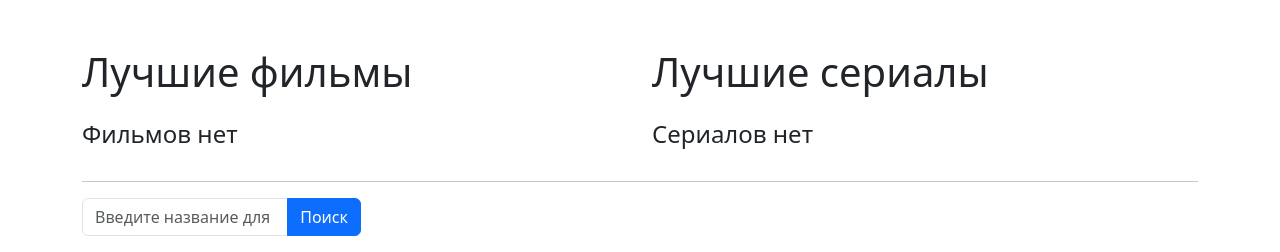
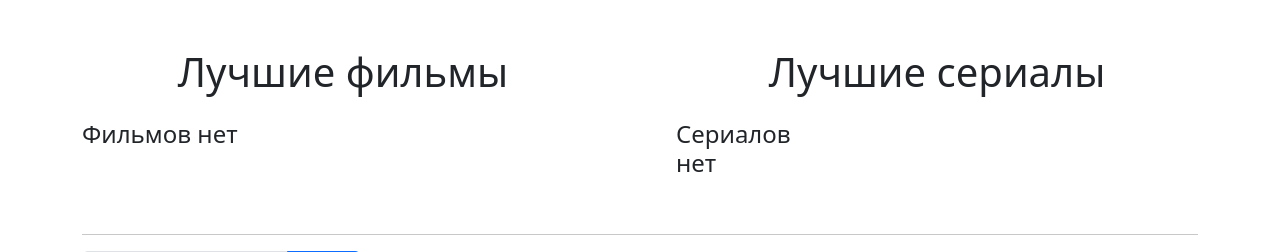
Before and after one commit to Julia-Fedotovaa/MoviePlatform, a Django app: template MoviePlatform/templates/media/media.html in a window 1280 px wide. Shown: the part 56-308 px from the top of the page. Run offline with Django 5.2, Linux system fonts and the light colour scheme; the template is opened without the code that fills it, so the values that code supplies are empty; parts of the project's set-up code (start-up, migrations or seed data) failed here and were passed over; some libraries are stand-ins or nearby versions.

Commit message:
Updated design

```diff
--- a/MoviePlatform/templates/media/media.html
+++ b/MoviePlatform/templates/media/media.html
@@ -3,10 +3,10 @@
 {% block title %}Фильмы и сериалы{% endblock %}
 
 {% block content %}
-    <div class="row">
+    <div class="row gap-5 mb-5">
 
         <div class="col">
-            <h1 class="mb-4">Лучшие фильмы</h1>
+            <h1 class="mb-4 text-center">Лучшие фильмы</h1>
             <div class="row row-cols-1 row-cols-md-3 g-4">
                 {% if high_rated_movies %}
                     {% for movie in high_rated_movies %}
@@ -19,7 +19,7 @@
         </div>
 
         <div class="col">
-            <h1 class="mb-4">Лучшие сериалы</h1>
+            <h1 class="mb-4 text-center">Лучшие сериалы</h1>
             <div class="row row-cols-1 row-cols-md-3 g-4">
                 {% if high_rated_tvshows %}
                     {% for tvshow in high_rated_tvshows %}
@@ -121,5 +121,4 @@
     </span>
     </div>
 
-
 {% endblock %}
```
